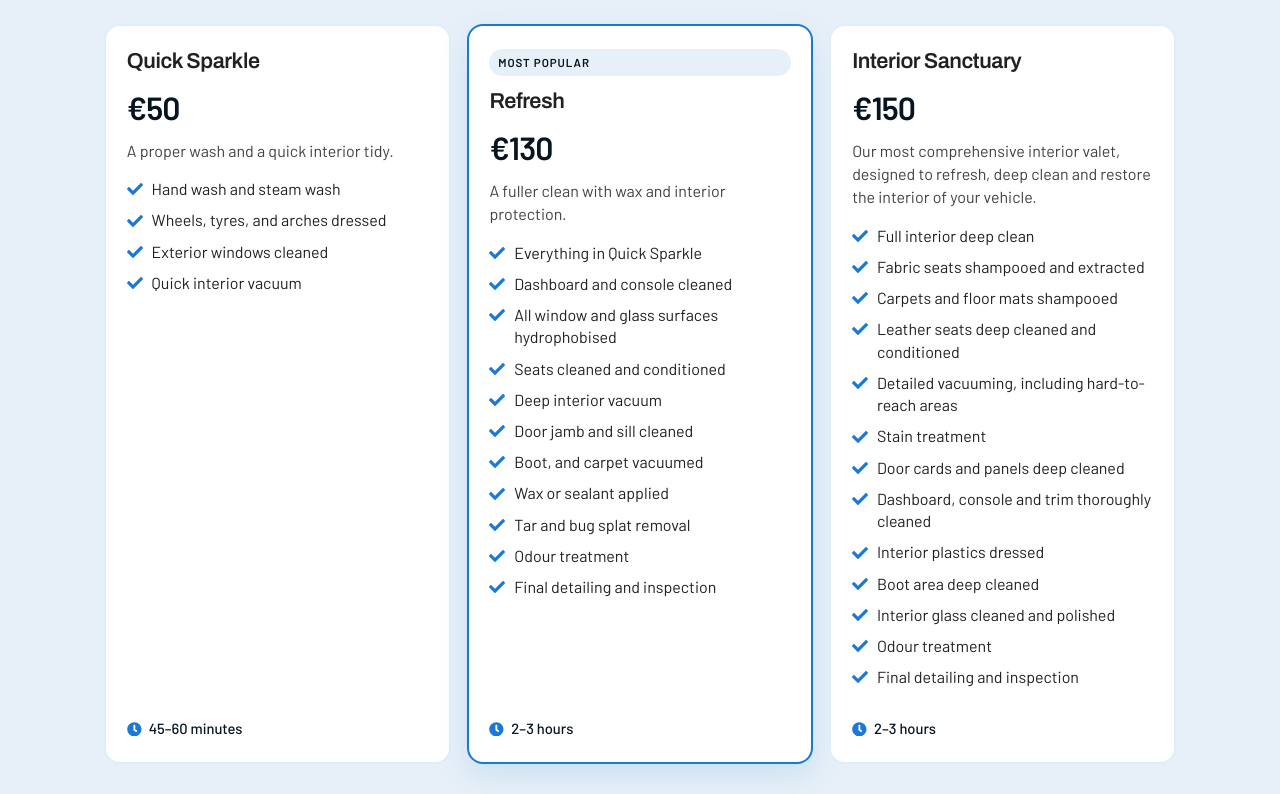
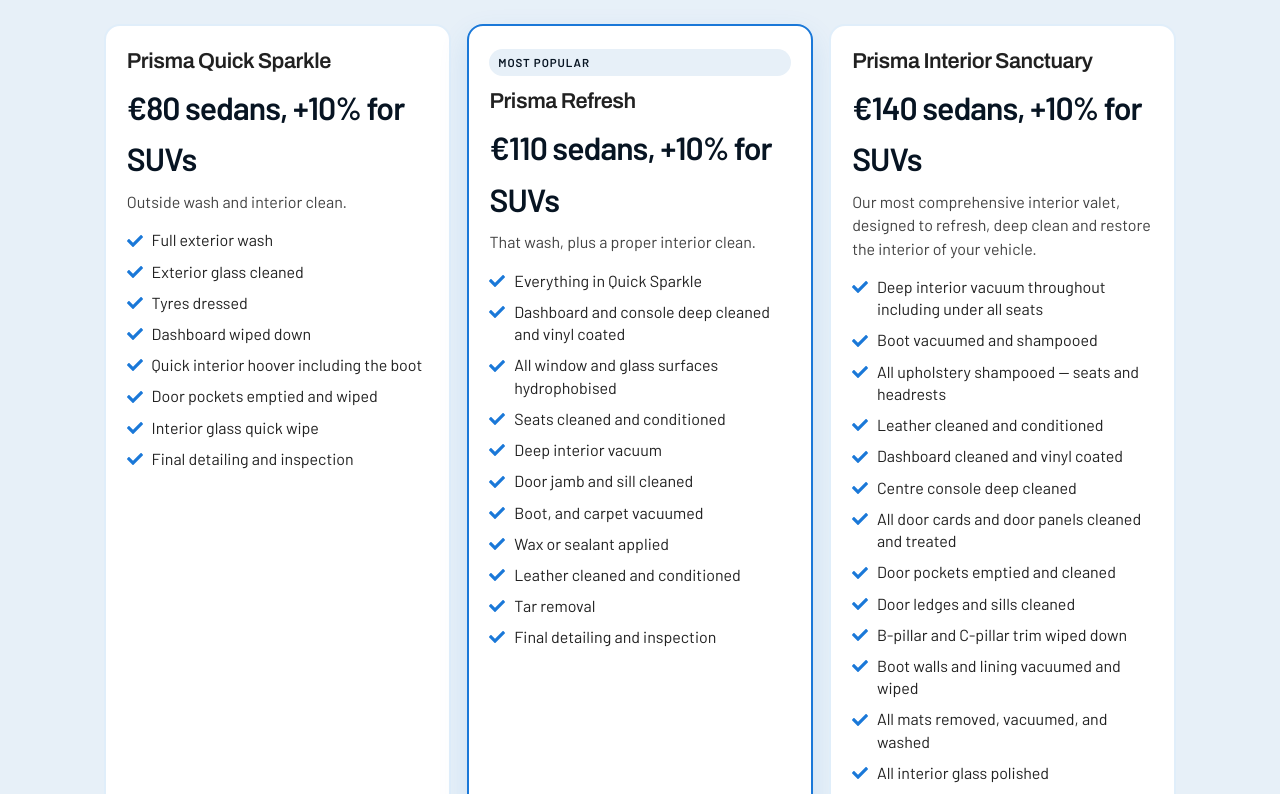
Before and after one commit to Vhotis-Technologies/prisma-web, a React (Create React App) app: page / in a window 1280 px wide. Shown: the part 1946-2740 px from the top of the page. Built offline with nearby package versions, Linux system fonts and the light colour scheme; no server answers.

Commit message:
made changes to prices and reduced the entire booking flow

```diff
--- a/src/App.js
+++ b/src/App.js
@@ -42,102 +42,79 @@ const EXTRA_KEYS = ["full", "premium", "ceramic"];
 
 const packages = {
   basic: {
-    title: "Quick Sparkle",
-    description: "A proper wash and a quick interior tidy.",
+    title: "Prisma Quick Sparkle",
+    description: "Outside wash and interior clean.",
     points: [
-      "Hand wash and steam wash",
-      "Wheels, tyres, and arches dressed",
-      "Exterior windows cleaned",
-      "Quick interior vacuum",
+      "Full exterior wash",
+      "Exterior glass cleaned",
+      "Tyres dressed",
+      "Dashboard wiped down",
+      "Quick interior hoover including the boot",
+      "Door pockets emptied and wiped",
+      "Interior glass quick wipe",
+      "Final detailing and inspection",
     ],
-    duration: "45–60 minutes",
-    price: "€50",
+    duration: "1.5 hour",
+    price: "€80 sedans, +10% for SUVs"
   },
   mini: {
-    title: "Refresh",
+    title: "Prisma Refresh",
     badge: "Most popular",
-    description: "A fuller clean with wax and interior protection.",
+    description: "That wash, plus a proper interior clean.",
     points: [
       "Everything in Quick Sparkle",
-      "Dashboard and console cleaned",
+      "Dashboard and console deep cleaned and vinyl coated",
       "All window and glass surfaces hydrophobised",
       "Seats cleaned and conditioned",
       "Deep interior vacuum",
       "Door jamb and sill cleaned",
       "Boot, and carpet vacuumed",
       "Wax or sealant applied",
-      "Tar and bug splat removal",
-      "Odour treatment",
+      "Leather cleaned and conditioned",
+      "Tar removal",
       "Final detailing and inspection",
     ],
-    duration: "2–3 hours",
-    price: "€130",
+    duration: "3 hours",
+    price: "€110 sedans, +10% for SUVs",
   },
   full: {
-    title: "Showroom Shine",
+    title: "Prisma Showroom Shine",
     badge: "Best value",
     description:
       "Everything in Refresh, plus a full interior clean, finished with a clay bar, hand wax, and a one-stage paint correction.",
     points: [
-      "Everything in Refresh",
-      "Full interior clean",
+      "Everything in Prisma Refresh",
+      "Everything in Prisma Interior Sanctuary",
       "Clay bar treatment",
-      "Hand wax",
-      "One-stage paint correction",
+      "Tar and iron removal",
+      "One-stage paint correction and polish",
     ],
-    duration: "4–5 hours",
-    price: "€250",
+    duration: "6 hours",
+    price: "€350 sedans, +10% for SUVs",
   },
   interior: {
-    title: "Interior Sanctuary",
+    title: "Prisma Interior Sanctuary",
     description:
       "Our most comprehensive interior valet, designed to refresh, deep clean and restore the interior of your vehicle.",
     points: [
-      "Full interior deep clean",
-      "Fabric seats shampooed and extracted",
-      "Carpets and floor mats shampooed",
-      "Leather seats deep cleaned and conditioned",
-      "Detailed vacuuming, including hard-to-reach areas",
-      "Stain treatment",
-      "Door cards and panels deep cleaned",
-      "Dashboard, console and trim thoroughly cleaned",
-      "Interior plastics dressed",
-      "Boot area deep cleaned",
-      "Interior glass cleaned and polished",
-      "Odour treatment",
+      "Deep interior vacuum throughout including under all seats",
+      "Boot vacuumed and shampooed",
+      "All upholstery shampooed — seats and headrests",
+      "Leather cleaned and conditioned",
+      "Dashboard cleaned and vinyl coated",
+      "Centre console deep cleaned",
+      "All door cards and door panels cleaned and treated",
+      "Door pockets emptied and cleaned",
+      "Door ledges and sills cleaned",
+      "B-pillar and C-pillar trim wiped down",
+      "Boot walls and lining vacuumed and wiped",
+      "All mats removed, vacuumed, and washed",
+      "All interior glass polished",
+      "Ozone sanitation — kills bacteria and removes odours",
       "Final detailing and inspection",
     ],
-    duration: "2–3 hours",
-    price: "€150",
-  },
-  premium: {
-    title: "Prestige",
-    badge: "VIP",
-    description: "The full detail, plus engine bay and paint polishing.",
-    points: [
-      "Everything in Showroom Shine",
-      "Stain and pet-hair removal",
-      "Engine bay cleaned",
-      "2 stage paint correction",
-      "Hand wax applied",
-      "Odour treatment",
-      "Final detailing and inspection",
-    ],
-    duration: "5–6 hours",
-    price: "€400",
-  },
-  ceramic: {
-    title: "Ceramic Guard",
-    badge: "Protection",
-    description: "Paint correction and a ceramic coat that lasts 12–18 months.",
-    points: [
-      "Tar and iron removal",
-      "Clay bar and polish",
-      "Two-stage correction, if needed",
-      "Ceramic coating",
-    ],
-    duration: "5–6 hours",
-    price: "€500",
+    duration: "3.5 hours",
+    price: "€140 sedans, +10% for SUVs",
   },
 };
 
```
